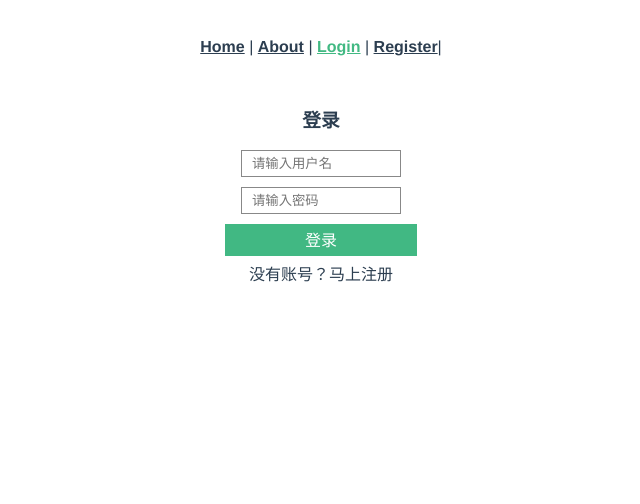
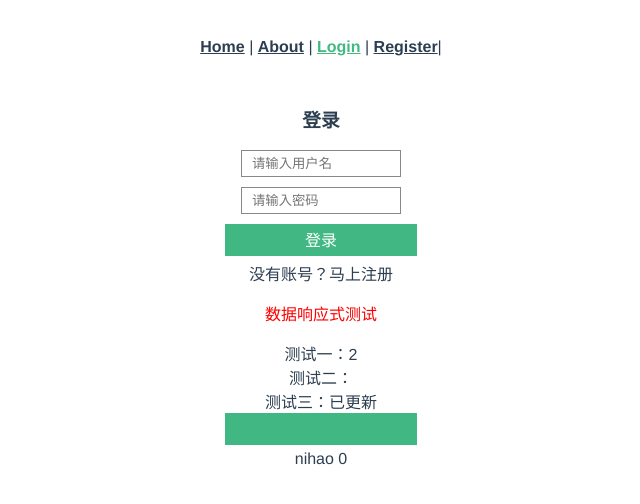
Before and after one commit to cjyiz/login-register, a Vue app: page /#/login in a window 1280 px wide. Shown: the top 504 px of the page, without its empty margins (319-959 px from the left). Built offline with nearby package versions, Linux system fonts and the light colour scheme; what vue-resource would draw is missing.

Commit message:
测试VUX数据响应

```diff
--- a/src/store.js
+++ b/src/store.js
@@ -10,7 +10,8 @@ export default new Vuex.Store({
     userInfo: {
       name: '',
       role: ''
-    }
+    },
+    count:0
 
   },
   getters: {
@@ -22,6 +23,9 @@ export default new Vuex.Store({
     SET_TOKEN (state, userInfo) {
       state.userToken = userInfo.name
 
+    },
+    cjyiz:state=>{
+      state.count++
     },
     SET_USER (state, userInfo) {
       state.userInfo.name = userInfo.name
--- a/src/store/modules/permission.js
+++ b/src/store/modules/permission.js
@@ -28,13 +28,17 @@ export function filterAsyncRoutes (routes, roles) {
 
 const state = {
   routes: [],
-  addRoutes: []
+  addRoutes: [],
+  count:0
 }
 // 提交更改路由设置，动态添加路由
 const mutations = {
   SET_ROUTES: (state, route) => {
     state.addRoutes = route
     state.routes = routes.concat(route)
+  },
+  cjyiz:state=>{
+    state.count++
   }
 }
 
--- a/src/views/login.vue
+++ b/src/views/login.vue
@@ -1,91 +1,125 @@
 <template>
-  <div class='login-wrap'
-       v-show='showLogin'>
+  <div class="login-wrap" v-show="showLogin">
     <h3>登录</h3>
-    <p v-show='showTishi'>{{tishi}}</p>
-    <input type="text"
-           placeholder="请输入用户名"
-           v-model='username'>
-    <input type="text"
-           placeholder="请输入密码"
-           v-model='password'>
-    <button v-on:click='login'
-            :loading='loading'>登录</button>
+    <p v-show="showTishi">{{tishi}}</p>
+    <input type="text" placeholder="请输入用户名" v-model="username" />
+    <input type="text" placeholder="请输入密码" v-model="password" />
+    <button v-on:click="login" :loading="loading">登录</button>
     <!-- 这里不应该用路由？？ -->
-    <span @click='ToRegister'>没有账号？马上注册</span>
+    <span @click="ToRegister">没有账号？马上注册</span>
+    <div>
+      <p>数据响应式测试</p>
+      <div>测试一：{{cjData.a}}</div>
+      <div>测试二：{{cjData.b}}</div>
+      <div>测试三：{{message}}</div>
+      <button @click='clickme'></button>
+      <div>
+        nihao
+        <!-- 这样写就不行 -->
+        <span>{{countnumber}}</span>
+        <!-- 这样写可以 -->
+           <span>{{$store.state.count}}</span>
+      </div>
+    </div>
     <!-- <span v-on:click='ToRegister' >没有账号？马上注册</span> -->
   </div>
 </template>
 <script>
 // import { setCookie, getCookie } from '@/assets/js/cookie.js'
 export default {
-  name: 'Login',
-  data () {
+  name: "Login",
+  data() {
     return {
+      cjData: {
+        a: 1
+      },
+      countnumber: this.$store.count,
+      message: "未更新",
       showLogin: true,
       showRegister: false,
       showTishi: false,
-      tishi: '',
-      username: '',
-      password: '',
-      newUsername: '',
-      newPassword: '',
+      tishi: "",
+      username: "",
+      password: "",
+      newUsername: "",
+      newPassword: "",
       loading: false
-    }
+    };
   },
-  mounted () {
+  mounted() {
+    // 这样子可以将属性添加到响应式
+    // this.$set(this.cjData,'b',2)
+    // setInterval(() => {
+    //   this.updateCj()
+    // //   this.cjData.a += 1;
+    // //   this.cjData.b+=1
+    // }
+    // , 1000);
+    this.updateCj();
     // 页面挂在获取cookie，如果存在username的cookie，则跳转到主页，不需要登录
     // if (getCookie('username')) {
     //   this.$router.push('./home')
     // }
   },
   methods: {
-    login () {
+    clickme(){
+      this.$store.commit('cjyiz')
+    },
+    updateCj() {
+      this.cjData.a += 1;
+      this.message = "已更新";
+      console.log(this.$el.textContent);
+      this.$nextTick(function() {
+        console.log(this.$el.textContent);
+      });
+    },
+    login() {
       if (this.username == "" || this.password == "") {
-        alert("请输入用户名或密码")
+        alert("请输入用户名或密码");
       } else {
-        this.loading = true
-        let data = { "username": this.username, "password": this.password }
+        this.loading = true;
+        let data = { username: this.username, password: this.password };
         // 接口请求
-        this.$http.post('http://localhost:3000/user/login', data).then((res) => {
+        this.$http.post("http://localhost:3000/user/login", data).then(res => {
           // console.log(res)
           // console.log(res.data)
-          this.loading = false
+          this.loading = false;
 
           // 接口传值是(-1，用户不存在)，(0,密码错误)，同时还会检测管理员账号的值
-          if (res.data.message === '该用户不存在') {
-            this.tishi = "该用户不存在"
-            this.showTishi = true
-          } else if (res.data.message === '密码不正确，请重新输入') {
-            this.tishi = "密码输入错误"
-            this.showTishi = true
-          }
-
-          else if (res.data.message === '登录成功') {
+          if (res.data.message === "该用户不存在") {
+            this.tishi = "该用户不存在";
+            this.showTishi = true;
+          } else if (res.data.message === "密码不正确，请重新输入") {
+            this.tishi = "密码输入错误";
+            this.showTishi = true;
+          } else if (res.data.message === "登录成功") {
             const userInfo = {
               name: this.username,
-              role: 'admin'
-            }
+              role: "admin"
+            };
             // this.$store.dispatch('login', userInfo) 这是一个promise对象
-            this.$store.dispatch('login', userInfo).then(() => {
-              this.$router.push('./home')
-            }).catch(err => console.log(err))
+            this.$store
+              .dispatch("login", userInfo)
+              .then(() => {
+                this.$router.push("./home");
+              })
+              .catch(err => console.log(err));
 
-            this.tishi = "我说你登录成功"
-            this.showTishi = true
+            this.tishi = "我说你登录成功";
+            this.showTishi = true;
             // setCookie('username', this.username, 1000 * 60)
             // setTimeout(() => {
             //   this.$router.push('/home')
             // }, 1000)
           }
-        })
+        });
       }
     },
-    ToRegister () {
-      this.$router.push('/register')
+    ToRegister() {
+      this.$router.push("/register");
     }
   }
-}
+};
 </script>
 <style>
 .login-wrap {
```
